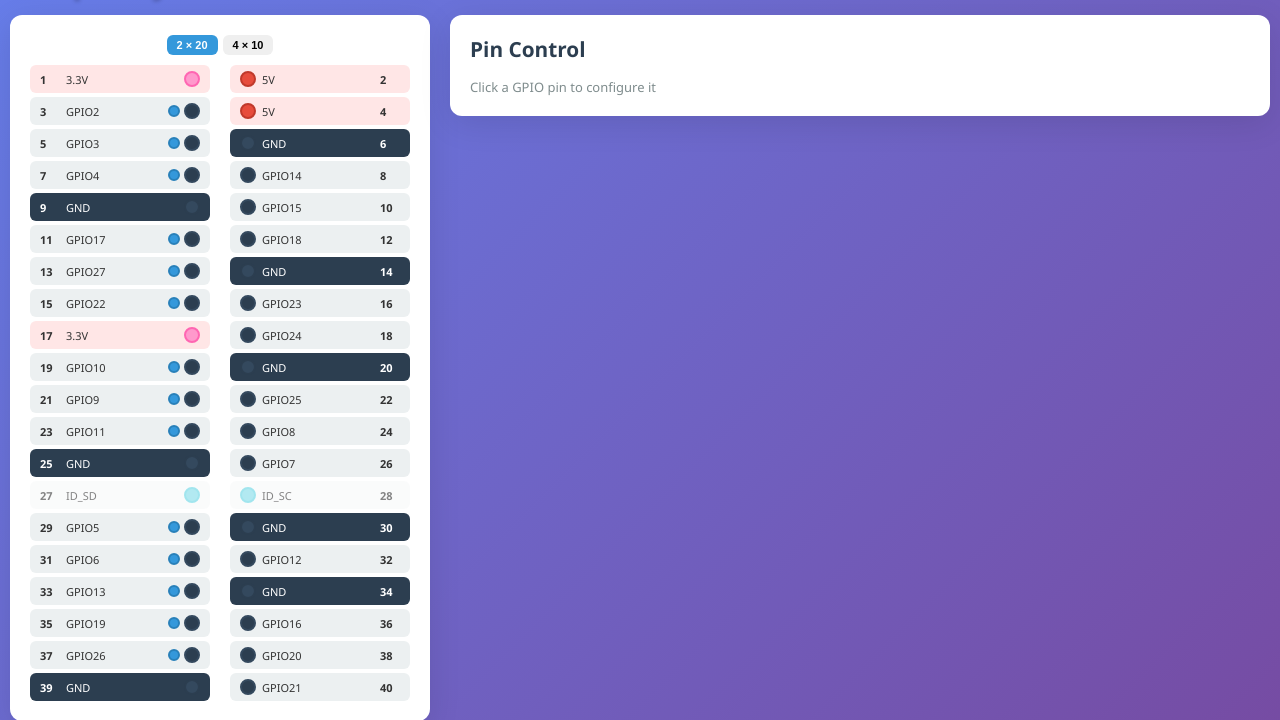
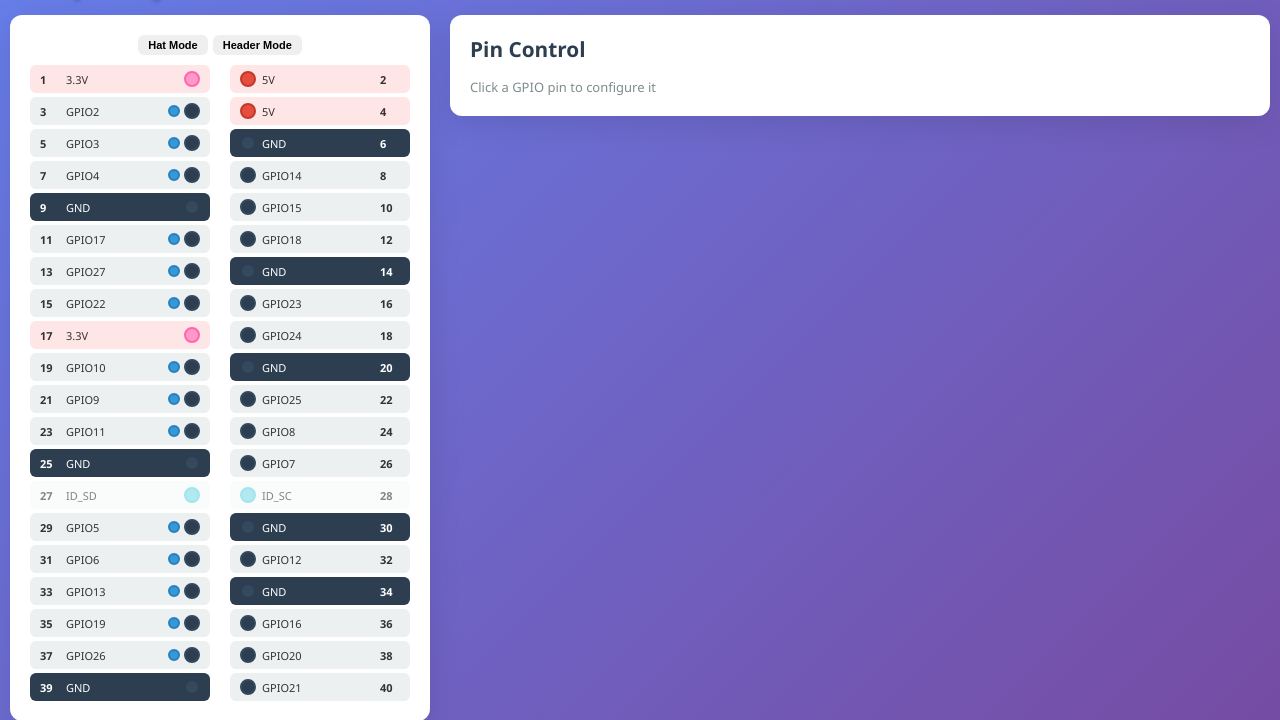
Before and after one commit to PeterGrecian/gpioviz, a Flask app: page / in a window 1280 px wide. Shown: the part 49-769 px from the top of the page. Run offline with Flask 3, Linux system fonts and the light colour scheme.

Commit message:
Implement Hat mode and Header mode layouts with proper switching
- Renamed layout modes from "4×10"/"2×20" to "Hat Mode"/"Header Mode"
- Made Hat mode (4 columns × 10 pins) the default layout on page load
- Fixed setLayout() function to properly reorganize pins from saved original HTML
- Added event listener reattachment after layout changes
- Updated CSS for both layout modes with proper flex settings
- Hat mode displays pins 1-10, 11-20, 21-30, 31-40 in 4 columns
- Header mode displays original odd/even pin layout (2 columns)

🤖 Generated with [Claude Code](https://claude.com/claude-code)

Co-Authored-By: Claude <noreply@anthropic.com>

```diff
--- a/static/css/style.css
+++ b/static/css/style.css
@@ -187,16 +187,28 @@ body.config-tool-active .pin-indicator {
     display: flex;
     justify-content: center;
     gap: 20px;
+    flex-wrap: wrap;
 }
 
-.pin-row.layout-4x10 {
-    flex-wrap: wrap;
-    max-width: 800px;
+.pin-row.layout-hat {
+    max-width: 900px;
     margin: 0 auto;
+    gap: 10px;
+    flex-wrap: nowrap;
 }
 
-.pin-row.layout-4x10 .pin-column {
-    flex: 0 0 calc(25% - 15px);
+.pin-row.layout-hat .pin-column {
+    flex: 0 0 calc(25% - 8px);
+}
+
+.pin-row.layout-header {
+    gap: 20px;
+    flex-wrap: wrap;
+}
+
+.pin-row.layout-header .pin-column.left,
+.pin-row.layout-header .pin-column.right {
+    flex: 0 0 auto;
 }
 
 .pin-column {
--- a/static/js/app.js
+++ b/static/js/app.js
@@ -7,12 +7,20 @@ let flashIntervals = {};
 let flashToolActive = false;
 let configToolActive = false;
 let globalFlashSpeed = 500;
-let currentLayout = '2x20';
+let currentLayout = 'hat';
+let originalHTML = null;
 
 // Initialize
 document.addEventListener('DOMContentLoaded', () => {
+    const container = document.getElementById('pin-container');
+    originalHTML = container.innerHTML; // Save original layout
+
     initializeEventListeners();
     loadPinStates();
+
+    // Set default layout to Hat mode
+    setLayout('hat');
+
     // Poll at 500ms to show real-time GPIO state
     // For outputs: shows the commanded state (what we wrote)
     // For inputs: shows actual GPIO voltage reading
@@ -354,29 +362,50 @@ function setLayout(layout) {
     const buttons = document.querySelectorAll('.layout-toggle button');
 
     buttons.forEach(btn => btn.classList.remove('active'));
-    event.target.classList.add('active');
+    if (event && event.target) {
+        event.target.classList.add('active');
+    } else {
+        // If no event (initial load), activate the correct button
+        const targetBtn = layout === 'hat' ? buttons[0] : buttons[1];
+        if (targetBtn) targetBtn.classList.add('active');
+    }
 
-    if (layout === '4x10') {
-        container.classList.add('layout-4x10');
-        // Reorganize into 4 columns of 10 pins each
-        const columns = container.querySelectorAll('.pin-column');
-        columns.forEach(col => col.style.display = 'none');
+    if (layout === 'hat') {
+        container.classList.remove('layout-header');
+        container.classList.add('layout-hat');
 
-        // Create new 4x10 layout
+        // Clear existing layout
         container.innerHTML = '';
-        for (let i = 0; i < 4; i++) {
-            const col = document.createElement('div');
-            col.className = 'pin-column';
-            for (let j = 0; j < 10; j++) {
-                const pinNum = i * 10 + j + 1;
-                const pinEl = document.querySelector(`.pin[data-pin="${pinNum}"]`).cloneNode(true);
-                col.appendChild(pinEl);
+
+        // Create 4 columns of 10 pins each
+        // Parse original HTML to extract pin data
+        const tempDiv = document.createElement('div');
+        tempDiv.innerHTML = originalHTML;
+
+        for (let col = 0; col < 4; col++) {
+            const column = document.createElement('div');
+            column.className = 'pin-column';
+
+            for (let row = 0; row < 10; row++) {
+                const pinNum = col * 10 + row + 1;
+                const originalPin = tempDiv.querySelector(`.pin[data-pin="${pinNum}"]`);
+                if (originalPin) {
+                    column.appendChild(originalPin.cloneNode(true));
+                }
             }
-            container.appendChild(col);
+            container.appendChild(column);
         }
+
+        // Reattach event listeners
+        initializeEventListeners();
     } else {
-        container.classList.remove('layout-4x10');
-        location.reload(); // Reload to restore original layout
+        // Restore header mode (2×20)
+        container.classList.remove('layout-hat');
+        container.classList.add('layout-header');
+        container.innerHTML = originalHTML;
+
+        // Reattach event listeners
+        initializeEventListeners();
     }
 }
 
--- a/templates/index.html
+++ b/templates/index.html
@@ -25,8 +25,8 @@
         <div class="main-content">
         <div class="gpio-board">
             <div class="layout-toggle">
-                <button class="btn active" onclick="setLayout('2x20')">2 × 20</button>
-                <button class="btn" onclick="setLayout('4x10')">4 × 10</button>
+                <button class="btn active" onclick="setLayout('hat')">Hat Mode</button>
+                <button class="btn" onclick="setLayout('header')">Header Mode</button>
             </div>
             <div class="pin-row" id="pin-container">
                 <!-- Left column (odd pins) -->
```
